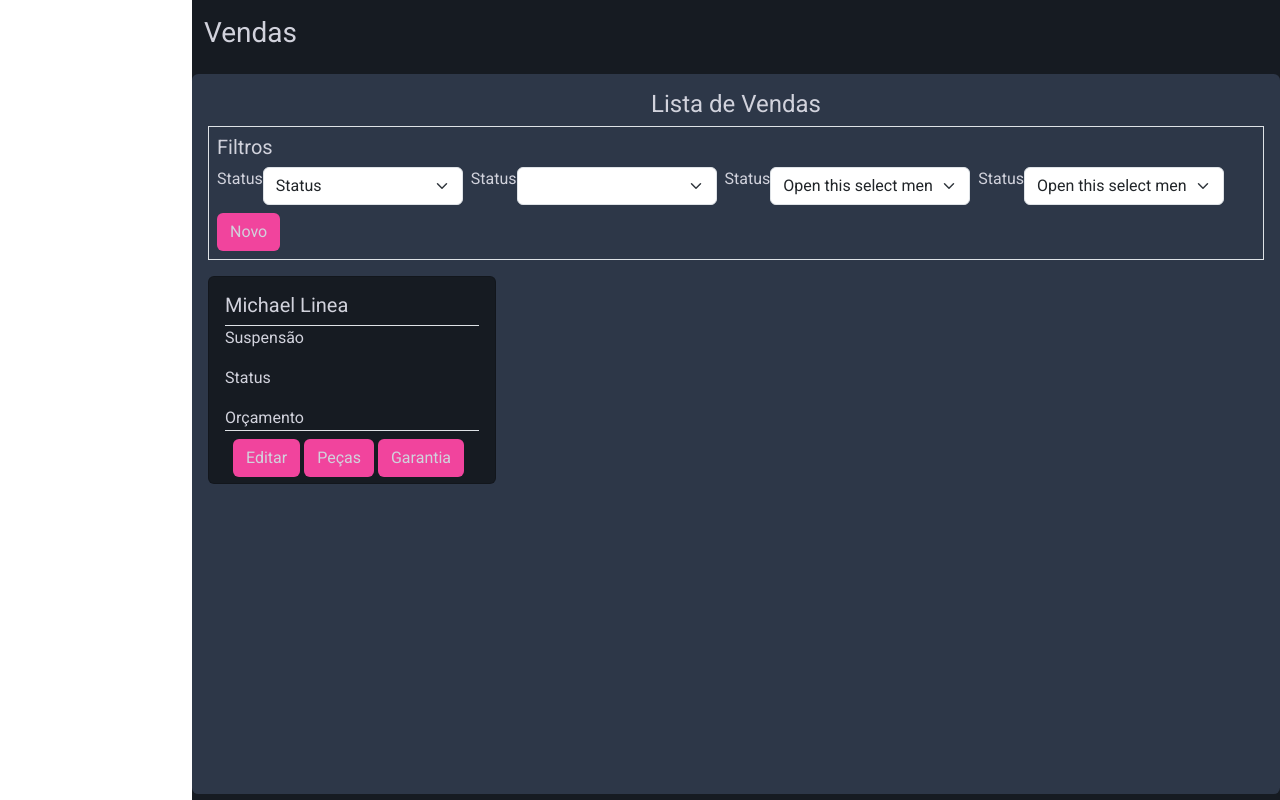
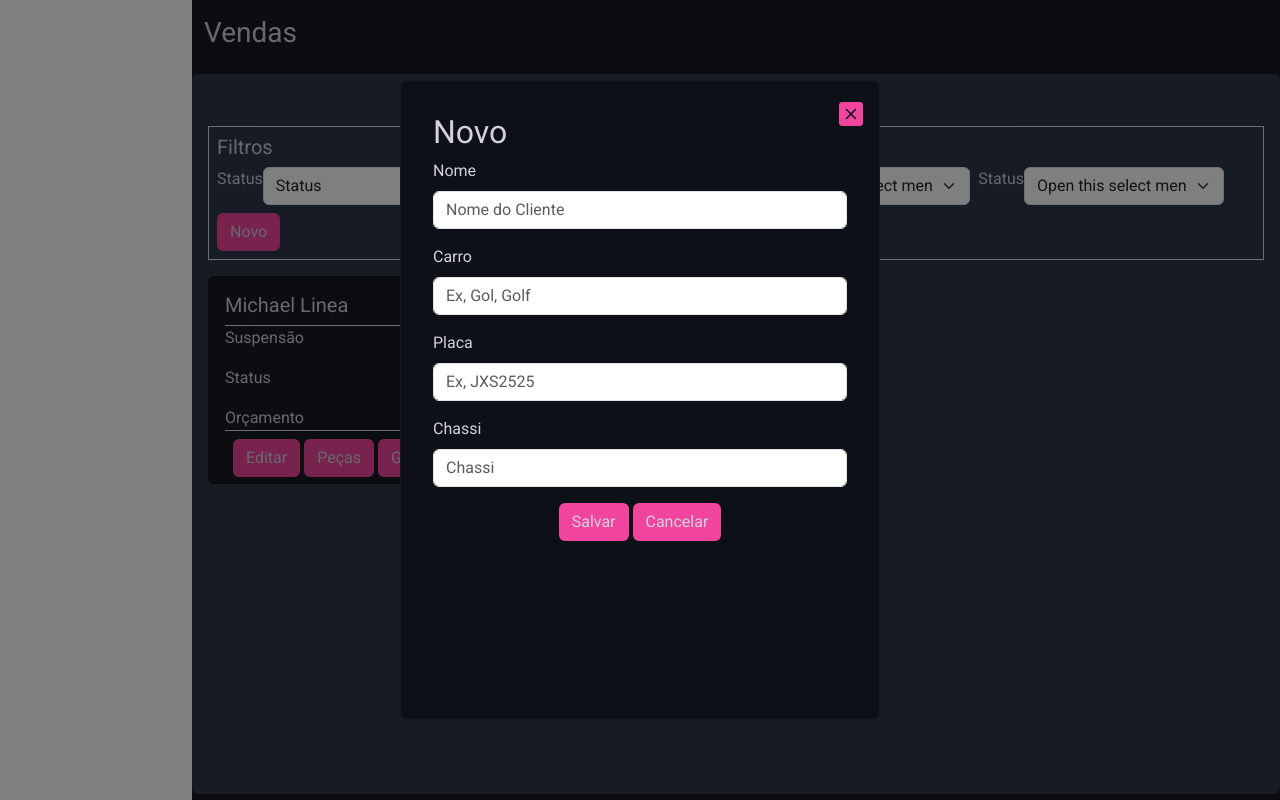
Before and after one commit to michaelfaleiro/flask_painel, a Flask app: template painel/templates/vendas/homevendas.html in a window 1280 px wide. Run offline with Flask 3, Linux system fonts and the light colour scheme; the template is opened without the code that fills it: values that come from a table or form of the project are taken from there, others are empty; tables that the repository leaves empty hold one stand-in row (values such as "Sample post").

Commit message:
adicionado modal nova venda

```diff
--- a/app.py
+++ b/app.py
@@ -1,4 +1,4 @@
 from painel import app
 
 if __name__ == '__main__':
-    app.run(debug=True)
+    app.run()
--- a/painel/__init__.py
+++ b/painel/__init__.py
@@ -20,3 +20,4 @@ login_manager.login_view = 'login'
 
 from painel.auth import auth_routes
 from painel.home import home_routes
+from painel.vendas import vendas_routes
--- a/painel/static/css/vendas.css
+++ b/painel/static/css/vendas.css
@@ -23,3 +23,40 @@
 .card-body {
   color: var(--text);
 }
+
+section.modal {
+  position: fixed;
+  top: 0;
+  bottom: 0;
+  left: 0;
+  right: 0;
+  background-color: #00000080;
+  z-index: 10;
+  display: flex;
+  align-items: center;
+  justify-content: center;
+  pointer-events: auto;
+}
+
+section.modal div#card {
+  width: 30rem;
+  height: 40rem;
+  position: relative;
+  background-color: var(--bgText);
+  border: solid 1px var(--bg);
+  border-radius: 0.5rem;
+  padding: 2rem;
+}
+
+section.modal div#card a#fechar {
+  position: absolute;
+  right: 0;
+  top: 0;
+  padding: 1rem;
+  color: #f1449d;
+  transition: all ease-out 0.5s;
+}
+
+section.modal div#card a#fechar:hover {
+  color: #ed64a6;
+}
--- a/painel/templates/vendas/homevendas.html
+++ b/painel/templates/vendas/homevendas.html
@@ -14,6 +14,47 @@
             <h3>Vendas</h3>
         </div>
     </div>
+
+    {% if form != undefined %}
+    <!-- Modal Novo venda -->
+    <section class="modal">
+        <div id="card">
+            <a href="/vendas" id="fechar"><i class="bi bi-x-square-fill"></i></a>
+            <h2>Novo</h2>
+            <form action="" method="post">
+                {{ form.csrf_token }}
+
+                <div class="mb-3">
+                    <label for="formGroupExampleInput" class="form-label">Nome</label>
+                    {{ form.nome(class='form-control', id='floatingInput', placeholder='Nome do Cliente')}}
+                </div>
+
+                <div class="mb-3">
+                    <label for="formGroupExampleInput" class="form-label">Carro</label>
+                    {{ form.carro(class='form-control', id='floatingInput', placeholder='Ex, Gol, Golf')}}
+                </div>
+
+                <div class="mb-3">
+                    <label for="formGroupExampleInput" class="form-label">Placa</label>
+                    {{ form.placa(class='form-control', id='floatingInput', placeholder='Ex, JXS2525')}}
+                </div>
+
+                <div class="mb-3">
+                    <label for="formGroupExampleInput" class="form-label">Chassi</label>
+                    {{ form.chassi(class='form-control', id='floatingInput', placeholder='Chassi')}}
+                </div>
+
+
+                <div class="text-center">
+                    {{ form.botao_salvar(class='btn')}}
+                    <a href="/vendas" class="btn">Cancelar</a>
+                </div>
+            </form>
+        </div>
+    </section>
+    {% endif %}
+
+
     <div class="row mt-3 ">
 
         <div class="col-12 p-3  vendas">
@@ -54,7 +95,7 @@
                     </select>
 
                 </div>
-                <a href="" class="btn mt-2">Novo</a>
+                <a href="{{url_for('novavenda')}}" class="btn mt-2">Novo</a>
             </section>
             <section>
                 <div class="card mb-3" style="width: 18rem; height: 13rem;">
@@ -76,10 +117,15 @@
                     </div>
                 </div>
             </section>
+
         </div>
 
 
     </div>
+
+
+
+
 </div>
 
 {% endblock %}
--- /dev/null
+++ b/painel/vendas/forms.py
@@ -0,0 +1,11 @@
+from flask_wtf import FlaskForm
+from wtforms import StringField, SubmitField
+from wtforms.validators import DataRequired
+
+
+class FormNovaVenda(FlaskForm):
+    nome = StringField('Nome', validators=[DataRequired()])
+    carro = StringField('Carro', validators=[DataRequired()])
+    placa = StringField('Placa')
+    chassi = StringField('Chassi')
+    botao_salvar = SubmitField('Salvar')
--- a/painel/vendas/models.py
+++ b/painel/vendas/models.py
@@ -4,13 +4,13 @@ from painel import db
 class Vendas(db.Model):
     __tablename__ = 'vendas'
     id = db.Column(db.Integer, primary_key=True)
-    cliente_id = db.Column(db.Integer)
+    nome = db.Column(db.String(255), nullable=False)
     carro = db.Column(db.String(50))
     placa = db.Column(db.String(7))
     chassi = db.Column(db.String(17))
 
-    def __init__(self, carro, placa, chassi, cliente_id):
+    def __init__(self, carro, placa, chassi, nome):
         self.carro = carro
         self.placa = placa
         self.chassi = chassi
-        self.cliente_id = cliente_id
+        self.nome = nome
```
Also changed, not shown: painel/vendas/vendas_routes.py (added, +11 -0 lines).
